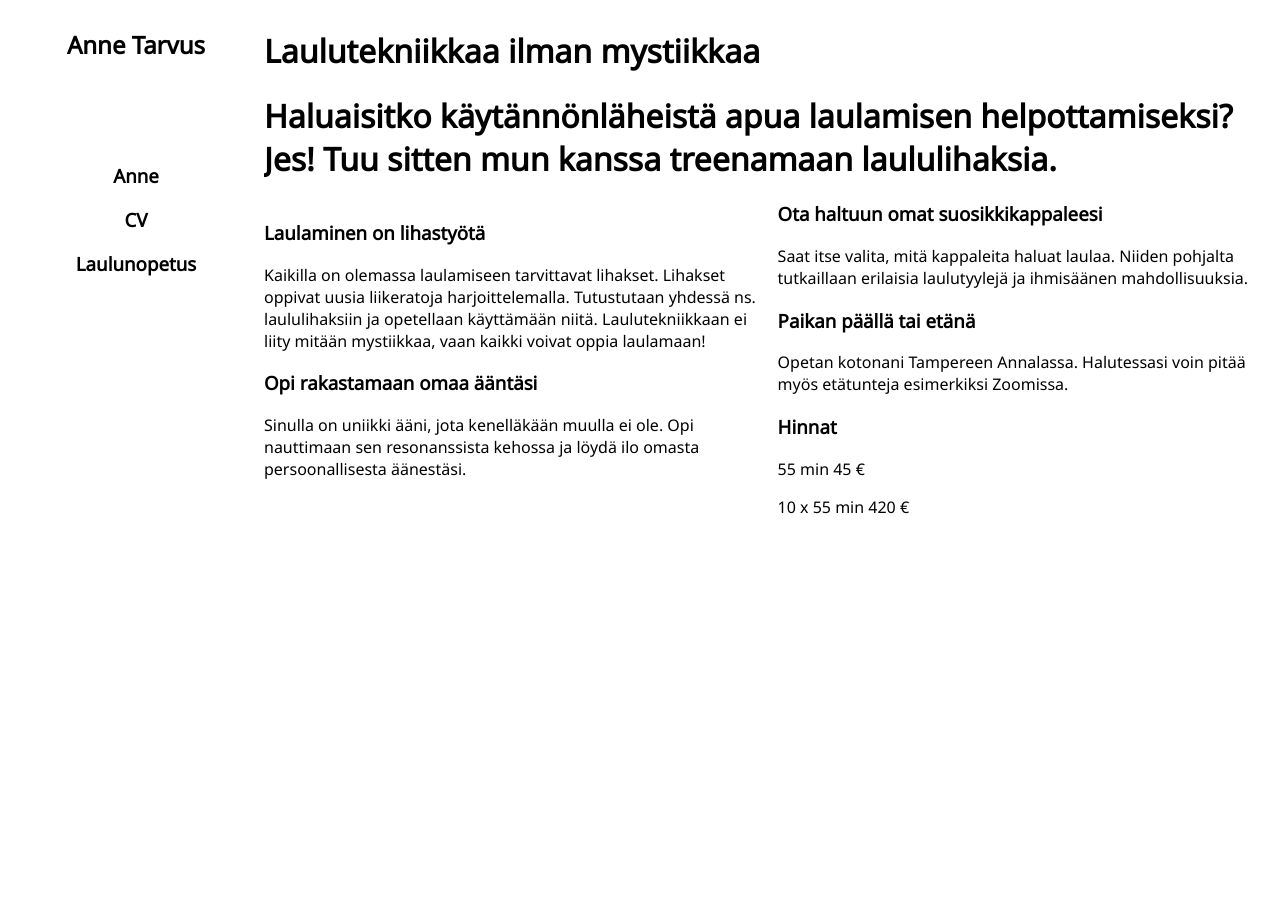
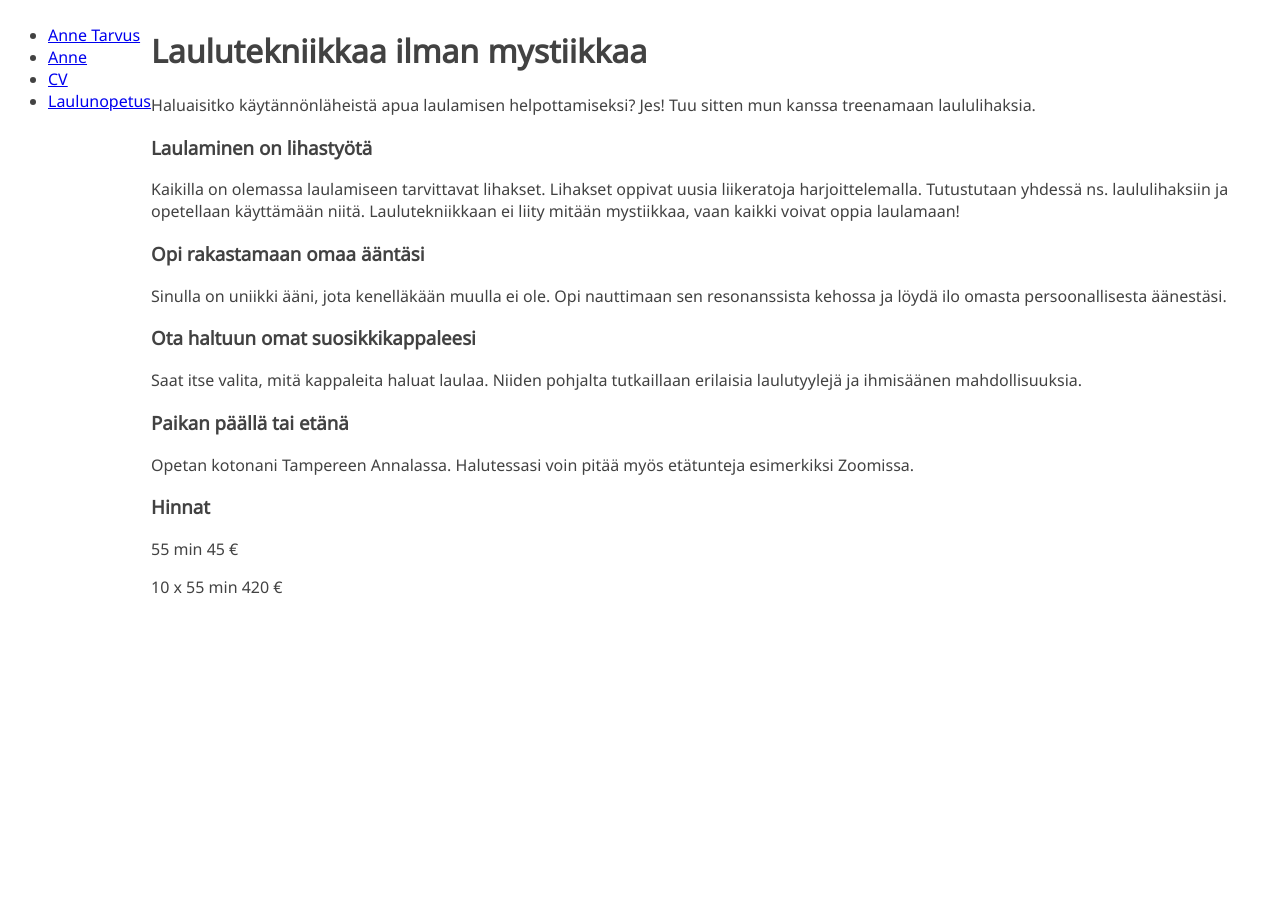
Before and after one commit to AnneTarvus/annetarvus.github.io, a Jekyll site: the page built from laulunopetus.md, in a window 1280 px wide. Built offline with Jekyll 4.4.1, drawn with Linux system fonts in a browser that asks for light colours.

Commit message:
Initial flexbox layout

```diff
--- a/_layouts/content.html
+++ b/_layouts/content.html
@@ -4,8 +4,12 @@ layout: default
 {% if page.image %}
     <img class="heroimg" src="{{ page.image }}" height="{{ page.imageHeight | default: "300px" }}" alt="Anne Tarvus">
 {% endif %}
-<h1> {{ page.header }} </h1>
-<h1> {{ page.caption }} </h1>
+<div class="borderLeft">
+    <h1>
+        {{ page.header }}
+    </h1>
+</div>
+<p class="caption"> {{ page.caption }} </p>
 <div>
     {{content}}
 </div>
--- a/_layouts/default.html
+++ b/_layouts/default.html
@@ -11,23 +11,23 @@
   </head>
   <body>
     <div class="wrapper">
-      <div class="sidebar">
-        <h2 class="title">
-          <a href="{{ site.url }}">{{ site.title }}</a>
-        </h2>
+      <aside>
         <!-- Items in navigation menu -->
-        <div class=links>
+        <ul>
+          <li>
+            <a id="home" href="{{ site.url }}">{{ site.title }}</a>
+          </li>
           {% for item in site.data.navigation.pages %}
-            <h3 class="item">
+            <li>
                 <a href="{{ item.url }}">{{ item.title }}</a>
-            </h3>
+            </li>
           {% endfor %}
-        </div>
-      </div>
+        </ul>
+      </aside>
       <!-- actual content -->
-      <div class="main-content">
+      <main>
         {{ content }}
-      </div>
+      </main>
     </div>
   </body>
 </html>
--- a/_layouts/home.html
+++ b/_layouts/home.html
@@ -1,10 +1,6 @@
 ---
 layout: default
 ---
-<!-- <div class="homeimg-container">
-    <img class="homeimg" src="assets/img/4.jpg" alt="Anne Tarvus">
-</div> -->
-
 <div class="hero-image">
     <div class="hero-text">
         <h1>{{ page.header }}</h1>
--- a/_sass/main.scss
+++ b/_sass/main.scss
@@ -1,6 +1,5 @@
 $backgroundColor: #ffffff;
-$bodyColor: #000000;
-$bodyFont: -apple-system,BlinkMacSystemFont,"Segoe UI",Helvetica,Arial,sans-serif,"Apple Color Emoji","Segoe UI Emoji","Segoe UI Symbol";
+$bodyColor: #424242;
 $sidebarWidth: 20%;
 $font-family: 'Noto Sans', sans-serif;
 
@@ -8,102 +7,131 @@ body {
   background: $backgroundColor;
   color: $bodyColor;
   font-family: $font-family;
+  overflow: hidden;
+  height: 100vh;
+}
+main {
+  overflow-y: auto;
+  min-width: 85%
+}
+aside {
+  flex-grow: 1;
+  flex-shrink: 0;
+  flex-basis: 10%;
+}
+
+.wrapper {
+  display: flex;
   height: 100%;
 }
 
-a {
-  all: unset;
-  cursor: pointer;
-}
-
-.wrapper .sidebar {
-  position: fixed;
-  width: $sidebarWidth;
+.hero-image {
+  display: flex;
+  flex-direction: column;
+  // background-image: linear-gradient(rgba(0, 0, 0, 0), rgba(0, 0, 0, 0.7)), url("../img/leikattu.jpg");
+  background-image: url("../img/leikattu.jpg");
   height: 100%;
-  overflow: auto;
-}
-
-// .homeimg-container {
-//   overflow: hidden;
-//   height: auto;
-//   position: fixed;
-//   min-width: 100%;
-//   margin-top: -10px;
-// }
-
-// .homeimg {
-//   object-fit: cover;
-//   min-width: 80%;
-//   height: auto;
-//   margin-top: -15%;
-// }
-
-.heroimg {
-  object-fit: cover;
-  width: 100%;
-}
-
-.wrapper .sidebar a {
-  text-decoration: none;
-}
-
-.wrapper .sidebar .title {
-  text-align: center;
-}
-
-.wrapper .sidebar .links {
-  margin-top: 40%;
-}
-
-.wrapper .sidebar .item {
-  text-align: center;
-}
-
-.wrapper .main-content {
-  margin-left: $sidebarWidth;
-  height: 97%;
-  width: 79%;
-  position: absolute;
-  overflow: auto;
-}
-
-.columns {
-  column-count: 2;
-}
-
-.showreel {
-  width: 576px;
-  height: 324px;
-}
-
-.columns .break {
-  break-before: column
-}
-
-.hero-image {
-  background-image: linear-gradient(rgba(0, 0, 0, 0), rgba(0, 0, 0, 0.7)), url("../img/leikattu.jpg");
-  background-position: top;
+  align-self: center;
   background-repeat: no-repeat;
   background-size: cover;
-  position: relative;
-  height: 100%;
-  overflow: visible;
+  background-attachment: fixed;
+  align-items: center;
+  justify-content: center;
 }
 
 .hero-text {
-  text-align: center;
-  top: 50%;
-  left: 50%;
-  position: absolute;
-  transform: translate(-50%, -50%);
   color: white;
-  font-size: 1.3em;
 }
 
-// .hero-text h1 {
-//   font-size: 3em;
+@media (max-width: 500px) {
+  .wrapper {
+    flex-direction: column;
+  }
+  aside {
+    flex-direction: row;
+    flex-grow: 1;
+    flex-shrink: 15;
+    flex-basis: 5%;
+  }
+  main {
+    flex-grow: 15;
+  }
+  ul {
+    display: flex;
+    align-items: center;
+    justify-content: space-between;
+  }
+  .hero-image {
+    background-position: center center;
+  }
+
+}
+
+// .wrapper .sidebar {
+//   display: flex;
+//   flex-direction: column;
+//   width: 20%;
 // }
 
-// .hero-text p {
-//   font
+// .wrapper .main-content {
+//   margin-left: $sidebarWidth;
+//   top: 0;
+//   height: 100%;
+//   position: relative;
+//   overflow: hidden;
 // }
+
+// h1 {
+//   font-size: 4em;
+// }
+
+// .caption {
+//   font-size: 2em;
+// }
+
+// .heroimg {
+//   object-fit: cover;
+//   width: 100%;
+// }
+
+// .wrapper .sidebar a {
+//   text-decoration: none;
+//   all: unset;
+//   cursor: pointer;
+// }
+
+// .wrapper .sidebar .title {
+//   text-align: center;
+// }
+
+// .wrapper .sidebar .links {
+//   margin-top: 40%;
+// }
+
+// .wrapper .sidebar .item {
+//   text-align: center;
+// }
+
+// .columns {
+//   column-count: 2;
+// }
+
+// .showreel {
+//   width: 576px;
+//   height: 324px;
+// }
+
+// .columns .break {
+//   break-before: column
+// }
+
+
+
+
+// // .hero-text h1 {
+// //   font-size: 3em;
+// // }
+
+// // .hero-text p {
+// //   font
+// // }
```
